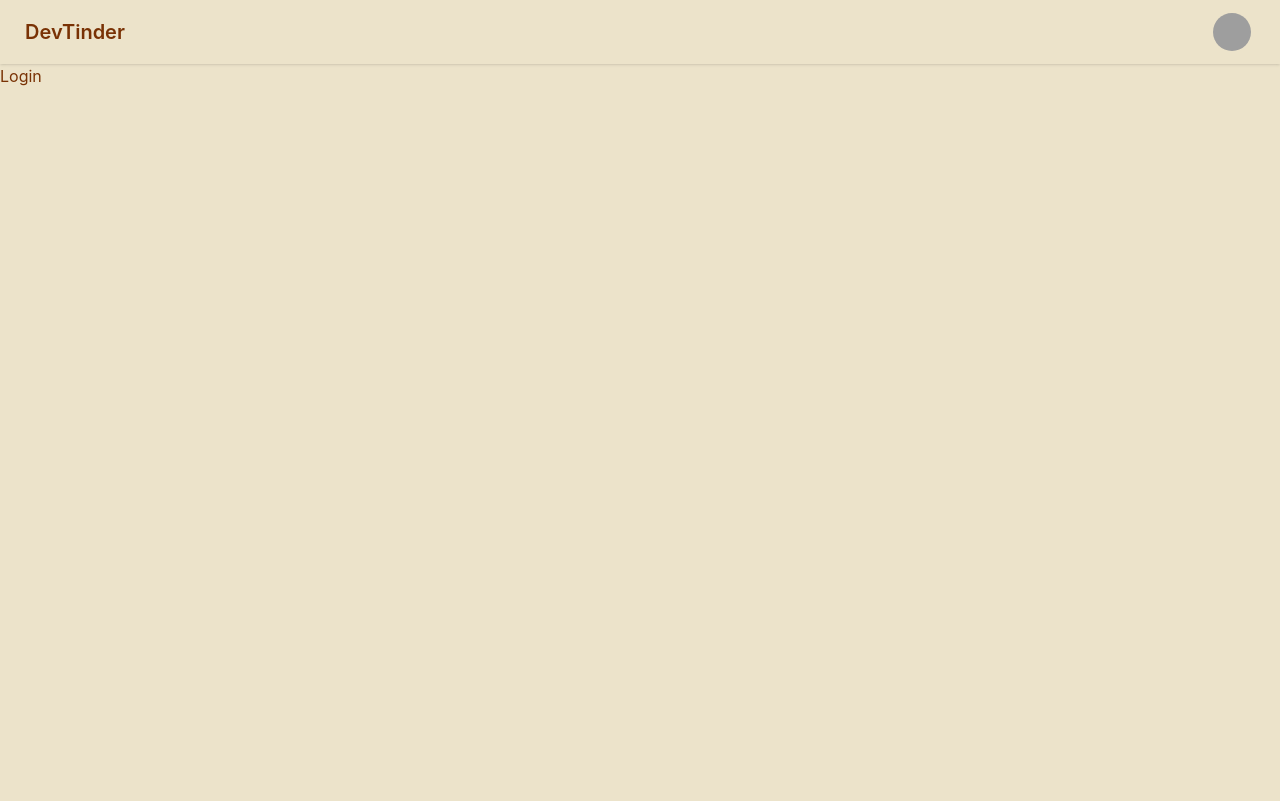
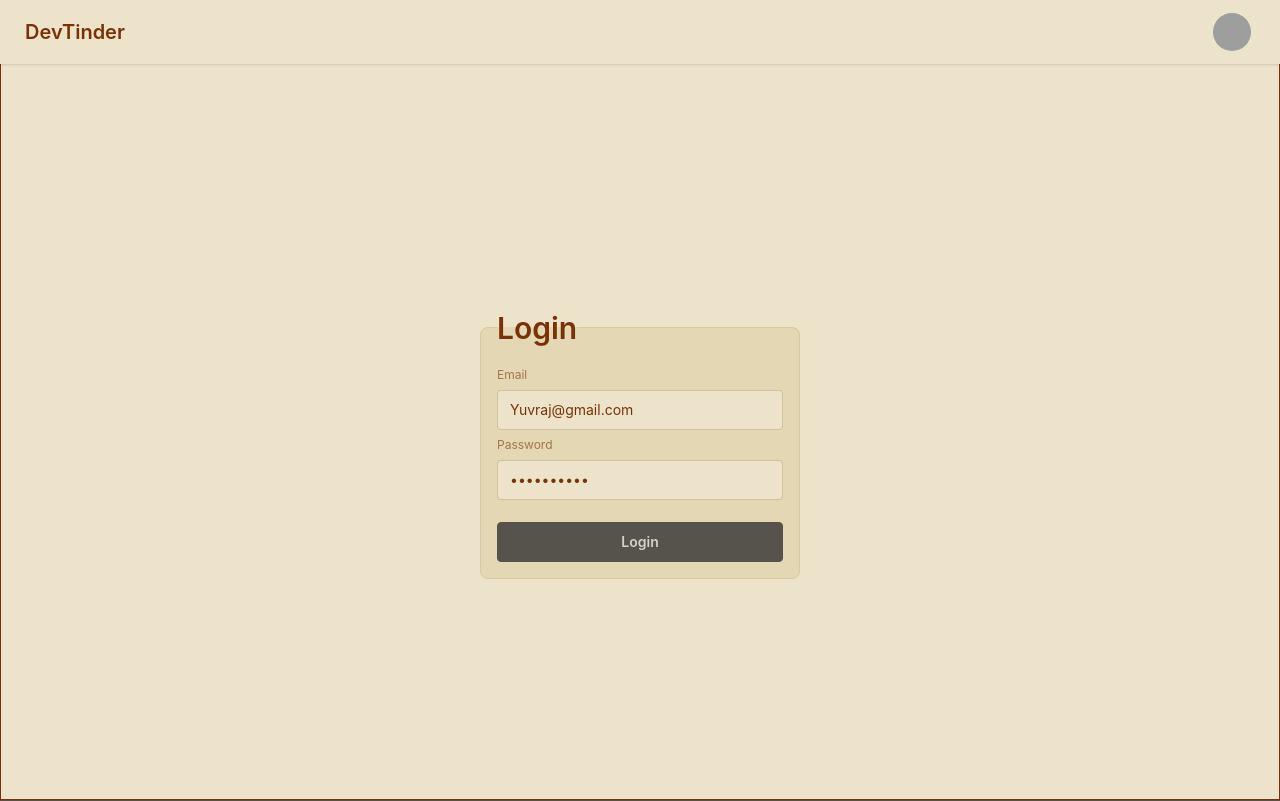
Before and after one commit to yuvrajk-dev/DevTinder-Frontend, a React (Vite) app: page /login in a window 1280 px wide. Shown: the top 801 px of the page. Built offline with nearby package versions, Linux system fonts and the light colour scheme; grey boxes are pictures that could not be loaded.

Commit message:
feat: implement login functionality with axios and update Navbar and Body components

```diff
--- a/package.json
+++ b/package.json
@@ -11,6 +11,7 @@
   },
   "dependencies": {
     "@tailwindcss/vite": "^4.3.3",
+    "axios": "^1.20.0",
     "react": "^19.2.8",
     "react-dom": "^19.2.8",
     "react-router": "^8.3.1",
--- a/src/components/Navbar.jsx
+++ b/src/components/Navbar.jsx
@@ -2,7 +2,7 @@ import React from "react";
 
 const Navbar = () => {
   return (
-    <div className="navbar bg-base-100 shadow-sm">
+    <div className="navbar bg-base-100 shadow-sm top-0 absolute">
       <div className="flex-1 ">
         <a className="btn btn-ghost text-xl">DevTinder</a>
       </div>
--- a/src/pages/Body.jsx
+++ b/src/pages/Body.jsx
@@ -5,7 +5,7 @@ import Footer from "../components/Footer";
 
 const Body = () => {
   return (
-    <div className="min-h-screen flex flex-col">
+    <div className="min-h-screen relative flex flex-col">
       <Navbar />
       <Outlet />
       <Footer />
--- a/src/pages/Login.jsx
+++ b/src/pages/Login.jsx
@@ -1,7 +1,54 @@
-import React from "react";
+import axios from "axios";
+import React, { useState } from "react";
 
 const Login = () => {
-  return <div className="min-h-screen">Login</div>;
+  const [emailId, setEmail] = useState("Yuvraj@gmail.com");
+  const [password, setPassword] = useState("Yuvraj@120");
+  const handleLogin = async () => {
+    try {
+      axios.post(
+        "http://localhost:3000/login",
+        { emailId, password },
+        { withCredentials: true },
+      );
+    } catch (error) {
+      console.log(error);
+    }
+  };
+
+  return (
+    <div className="min-h-screen  items-center justify-center pt-20 flex border">
+      <fieldset className="fieldset  bg-base-200 border-base-300 rounded-box w-xs border p-4">
+        <legend className="fieldset-legend text-3xl">Login</legend>
+
+        <label className="label">Email</label>
+        <input
+          type="email"
+          className="input"
+          value={emailId}
+          placeholder="Email"
+          onChange={(e) => {
+            setEmail(e.target.value);
+          }}
+        />
+
+        <label className="label">Password</label>
+        <input
+          onChange={(e) => {
+            setPassword(e.target.value);
+          }}
+          value={password}
+          type="password"
+          className="input"
+          placeholder="Password"
+        />
+
+        <button className="btn btn-neutral mt-4" onClick={handleLogin}>
+          Login
+        </button>
+      </fieldset>
+    </div>
+  );
 };
 
 export default Login;
```
Also changed, not shown: 1 other file (tests, documents, lock files or other folders).
